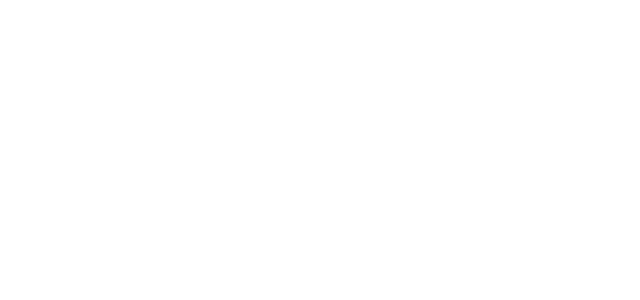
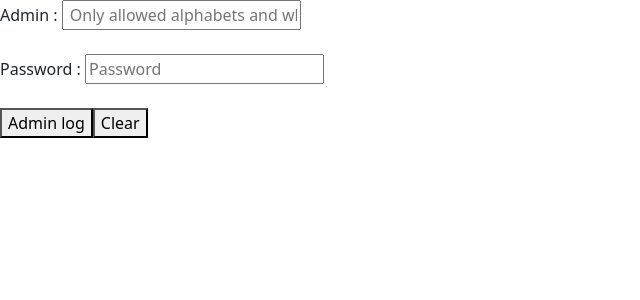
Before and after one commit to creator-works05/SkimBee, a React (Vite) app: page /admin in a window 1280 px wide. Before the commit this address had no page. Shown: the top 300 px of the page, without its empty margins (0-640 px from the left). Built offline with nearby package versions, Linux system fonts and the light colour scheme.

Commit message:
The Fourth COmmit All is well for now 11 02 2026

```diff
--- /dev/null
+++ b/src/ApiServices/admin.js
@@ -0,0 +1,5 @@
+import axios, { Axios } from "axios"
+
+const url ="http://localhost:3000/admin"
+const getAdmin=()=>axios.get(url)
+export {getAdmin}
--- a/src/App.jsx
+++ b/src/App.jsx
@@ -6,6 +6,7 @@ import Login from './Pages/Login'
 import NavBar from './Components/NavBar'
 import SubNav from './Components/SubNav'
 import UserAuth from './RouteMedium/UserAuth'
+import Admin from './Pages/Admin'
 
 function App() {
   return (
@@ -14,6 +15,7 @@ function App() {
     <Route path='/' element={<PrivateRouter Home={<Home/>} />}/>
     <Route path='/auth' element={<UserAuth/>}/>
     <Route path='/login' element={<UserAuth/>}/>
+    <Route path='/admin' element={<Admin/>}/>
    </Routes>
     </>
   )
--- /dev/null
+++ b/src/Components/AdminChoice.jsx
@@ -0,0 +1,20 @@
+import React, { useContext } from 'react'
+import { AdminContext } from '../Pages/Admin'
+
+function AdminChoice() {
+    const {choice}=useContext(AdminContext)
+    switch(choice){
+        case "addProduct": return <h1>Add Product Form </h1>
+        case "addMainType":return <h1>Add Main Type Form</h1>
+        case "addSubType1":return <h1>Add Sub Type 1 Form</h1>
+    }
+
+  return (
+    <>
+    <h1>Imported {choice}</h1>
+
+    </>
+  )
+}
+
+export default AdminChoice
--- /dev/null
+++ b/src/Pages/Admin.jsx
@@ -0,0 +1,116 @@
+import React, { createContext, useEffect, useRef, useState } from 'react'
+import { getAdmin } from '../ApiServices/admin'
+import AdminChoice from '../Components/AdminChoice'
+
+
+const AdminContext=createContext()
+function Admin() {
+    const [formData, setFormData] = useState({ admin: "", password: "" })
+    const [fetchedAdmin, setFetchedUser] = useState([])  // unused
+    const [popAlert, setPopAlert] = useState(false)
+    //   const navTo=useNavigate()
+    const [isAdmin,setIsAdmin]=useState(false)
+    const [isLoading,setIsLoading]=useState(true)
+    const [choice,setChoice]=useState("")
+
+    const [alertMsg, setAlertMsg] = useState("something gone wrong")
+    let inputRef = useRef([])
+    useEffect(() => {
+        console.log("storage checked");
+       let check= localStorage.getItem("isAdmin")==="true";
+       if(check){
+        setIsAdmin(true)
+        setIsLoading(false)
+
+    }
+    else{
+        setIsAdmin(false)
+        localStorage.removeItem("isAdmin")
+        setIsLoading(false)
+       }
+    }, [])
+    function getInput(e) {
+        let { name, value } = e.target;
+        setFormData({ ...formData, [name]: value })
+    }
+    function forFocus(e, i) {
+        if (e.key === "Enter") {
+            e.preventDefault()
+            const el = inputRef.current[i + 1]
+            if (el) {
+                el.focus()
+            }
+
+        }
+    }
+    function submitLogIn(e) {
+        e.preventDefault();
+        getAdmin()
+        .then(res=>{
+          return Object.keys(res.data).some((el)=>{
+
+                return res.data.name===formData.admin && res.data.password===formData.password
+            })
+        }).then((msg)=>{
+            if(msg){
+                localStorage.setItem("isAdmin","true")
+            setIsAdmin(true)
+            setPopAlert(false)
+            }
+            else{
+                setPopAlert(true)
+                setAlertMsg("Invalid login")
+            }
+        })
+        .catch(err=>console.log(err))
+
+    }
+    function resetForm(e) {
+        setFormData({ admin: "", password: "" })
+
+    }
+    function doClose() {
+        setPopAlert(false)
+    }
+    if(isLoading){
+        console.log("Loading..........")
+        return
+    }
+    return (
+        <>
+           {!isAdmin &&
+           <form onSubmit={submitLogIn} onReset={resetForm}>
+                <label htmlFor="form-usrnm">Admin :</label> <input ref={refOb => inputRef.current[0] = refOb} onKeyDown={(e) => { forFocus(e, 0) }} value={formData.admin} onChange={getInput} id="form-usrnm" pattern="[A-Za-z ]+" type="text"
+                    name="admin" placeholder=" Only allowed alphabets and white spaces" /><br /><br />
+                <label htmlFor="form-password">Password :</label> <input ref={refOb => inputRef.current[1] = refOb} onKeyDown={(e) => { forFocus(e, 1) }} value={formData.password} onChange={getInput} id="form-password" type="text" name="password"
+                    placeholder="Password" /><br /><br />
+                <button type="submit">Admin log</button>
+                <button type="reset">Clear</button>
+            </form>
+           }
+            {popAlert && <div style={{ position: "fixed", top: "0", paddingLeft: "10%", paddingRight: "10%", left: "50%", transform: "translateX(-50%)", marginTop: "5px" }} className="alert alert-warning signupAlert" role="alert">
+                {alertMsg} <button onClick={doClose} style={{ position: "absolute", top: "0", right: "0", border: "0", borderRadius: "4px", background: "rgb(187,200,140)" }}>close</button>
+            </div>}
+            {isAdmin&& <>
+            <h1>Admin Page</h1>
+            <select value={choice} onChange={(e)=>setChoice(e.target.value )} required >
+                <option value="" >---------MENU--------</option>
+                <option value="addProduct" >Add product </option>
+                <option value="addMainType" >Add Main Type </option>
+                <option value="addSubType1" >Add Sub Type 1 </option>
+            </select>
+            {choice&&<>
+
+           <AdminContext.Provider value={{choice}}>
+            <AdminChoice/>
+
+           </AdminContext.Provider>
+            </>}
+            {!choice&& <h4> ^ Select any menu Item   </h4>}
+            </>}
+        </>
+    )
+}
+
+export default Admin
+export {AdminContext};
```
Also changed, not shown: src/DataCollection/Data.json (+10 -1 lines).
